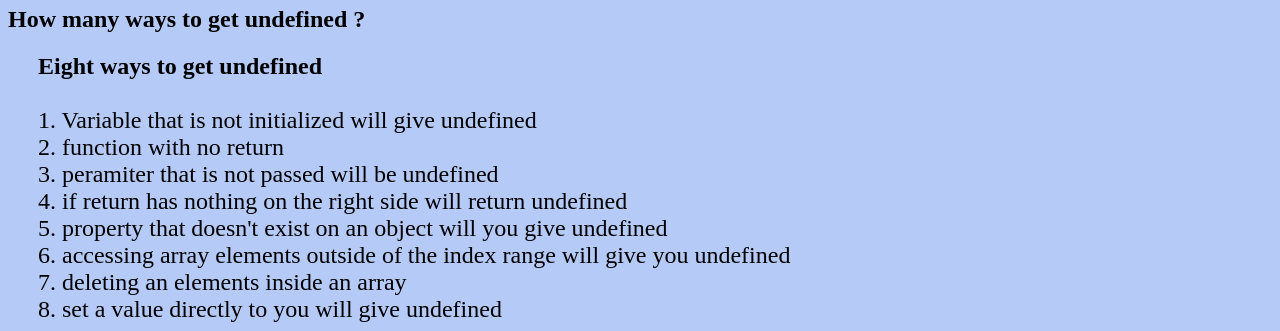
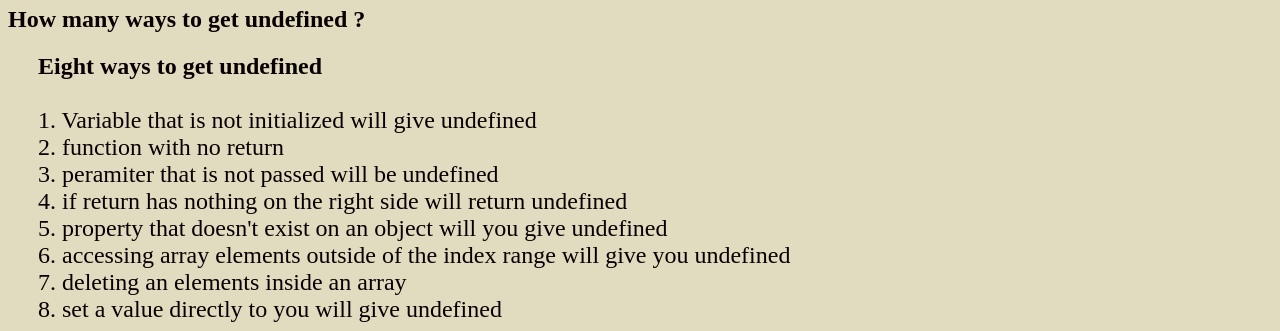
Before and after one commit to constobidullah/practice-project-6, a plain HTML site: page blog.html in a window 1280 px wide. Shown: the part 724-1055 px from the top of the page. Drawn offline with Linux system fonts and the light colour scheme.

Commit message:
blog css style background color change

```diff
--- a/blog.css
+++ b/blog.css
@@ -1,7 +1,7 @@
 
 body{
-   background-color:rgba(157, 185, 245, 0.753);
-   color: black;
+   background-color:rgba(216, 209, 170, 0.753);
+   color: hwb(0 0% 97%);
 }
 
 .paragraph-style{
```
Also changed, not shown: index.html (+5 -4 lines).
